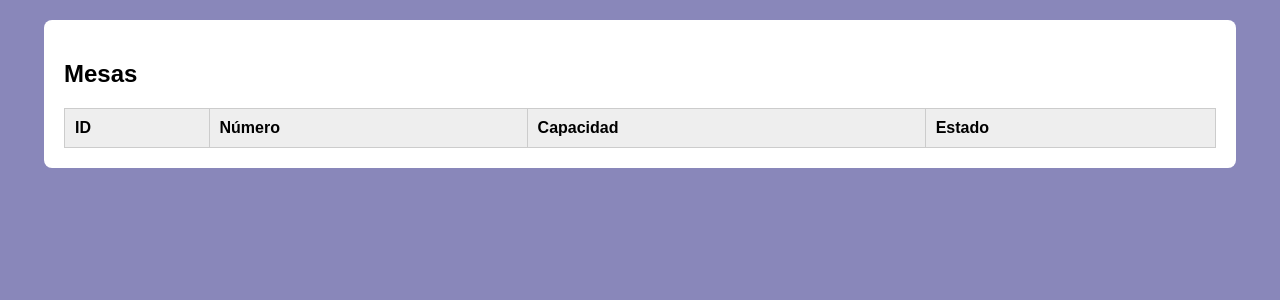
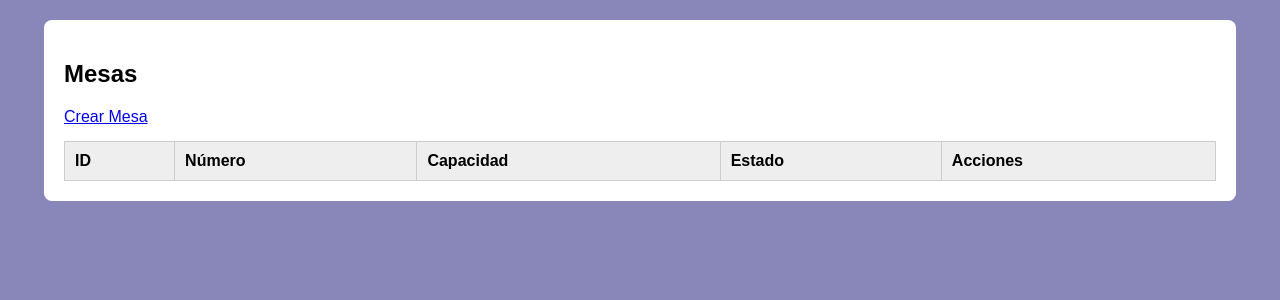
Before and after one commit to devpachon/restaurante_502, a Django app: page /mesas/ in a window 1280 px wide. Shown: the part 148-448 px from the top of the page. Run offline with Django 5.2, Linux system fonts and the light colour scheme; the visitor is signed in with stand-in values (Sample User, id 1); data that the repository does not hold is empty.

Commit message:
Crud en mesas finalizado

```diff
--- a/gestion/templates/gestion/mesas.html
+++ b/gestion/templates/gestion/mesas.html
@@ -2,12 +2,16 @@
 
 {% block content %}
 <h2>Mesas</h2>
+<a href="{% url 'crear_mesa' %}">
+    Crear Mesa
+</a>
 <table>
     <tr>
         <th>ID</th>
         <th>Número</th>
         <th>Capacidad</th>
         <th>Estado</th>
+        <th>Acciones</th>
     </tr>
     {% for mesa in mesas %}
     <tr>
@@ -15,6 +19,14 @@
         <td>{{ mesa.numero_mesa }}</td>
         <td>{{ mesa.capacidad }}</td>
         <td>{{ mesa.estado_mesa }}</td>
+        <td>
+            <a href="{% url 'editar_mesa' mesa.id %}">
+                Editar
+            </a>
+            <a href="{% url 'eliminar_mesa' mesa.id %}">
+                Eliminar
+            </a>
+        </td>
     </tr>
     {% endfor %}
 </table>
--- a/gestion/urls.py
+++ b/gestion/urls.py
@@ -18,4 +18,7 @@ urlpatterns = [
     path('empleados/crear/', views.crear_empleado, name='crear_empleado'),
     path('empleados/editar/<int:id>/', views.editar_empleado, name='editar_empleado'),
     path('empleados/eliminar/<int:id>/', views.eliminar_empleado, name='eliminar_empleado'),
+    path('mesas/crear/', views.crear_mesa, name='crear_mesa'),
+    path('mesas/editar/<int:id>/', views.editar_mesa, name='editar_mesa'),
+    path('mesas/eliminar/<int:id>/', views.eliminar_mesa, name='eliminar_mesa'),
 ]
--- a/gestion/views.py
+++ b/gestion/views.py
@@ -7,6 +7,7 @@ from django.shortcuts import render, redirect
 
 from .forms import ClienteForm
 from .forms import EmpleadoForm
+from .forms import MesaForm
 from django.shortcuts import get_object_or_404
 
 # Create your views here.
@@ -191,6 +192,80 @@ def lista_mesas(request):
     return render(request, 'gestion/mesas.html', {'mesas': mesas})
 
 @login_required
+def crear_mesa(request):
+
+    if request.method == 'POST':
+
+        form = MesaForm(request.POST)
+
+        if form.is_valid():
+
+            form.save()
+
+            return redirect('lista_mesas')
+
+    else:
+
+        form = MesaForm()
+
+    return render(
+        request,
+        'gestion/form_mesa.html',
+        {
+            'form': form,
+            'titulo': 'Crear Mesa'
+        }
+    )
+
+@login_required
+def editar_mesa(request, id):
+
+    mesa = get_object_or_404(
+        Mesa,
+        id=id
+    )
+
+    if request.method == 'POST':
+
+        form = MesaForm(
+            request.POST,
+            instance=mesa
+        )
+
+        if form.is_valid():
+
+            form.save()
+
+            return redirect('lista_mesas')
+
+    else:
+
+        form = MesaForm(
+            instance=mesa
+        )
+
+    return render(
+        request,
+        'gestion/form_mesa.html',
+        {
+            'form': form,
+            'titulo': 'Editar Mesa'
+        }
+    )
+
+@login_required
+def eliminar_mesa(request, id):
+
+    mesa = get_object_or_404(
+        Mesa,
+        id=id
+    )
+
+    mesa.delete()
+
+    return redirect('lista_mesas')
+
+@login_required
 def lista_platos(request):
 
     platos = Plato.objects.all()
```
Also changed, not shown: gestion/forms.py (+29 -0 lines), gestion/templates/gestion/form_mesa.html (added, +21 -0 lines).
